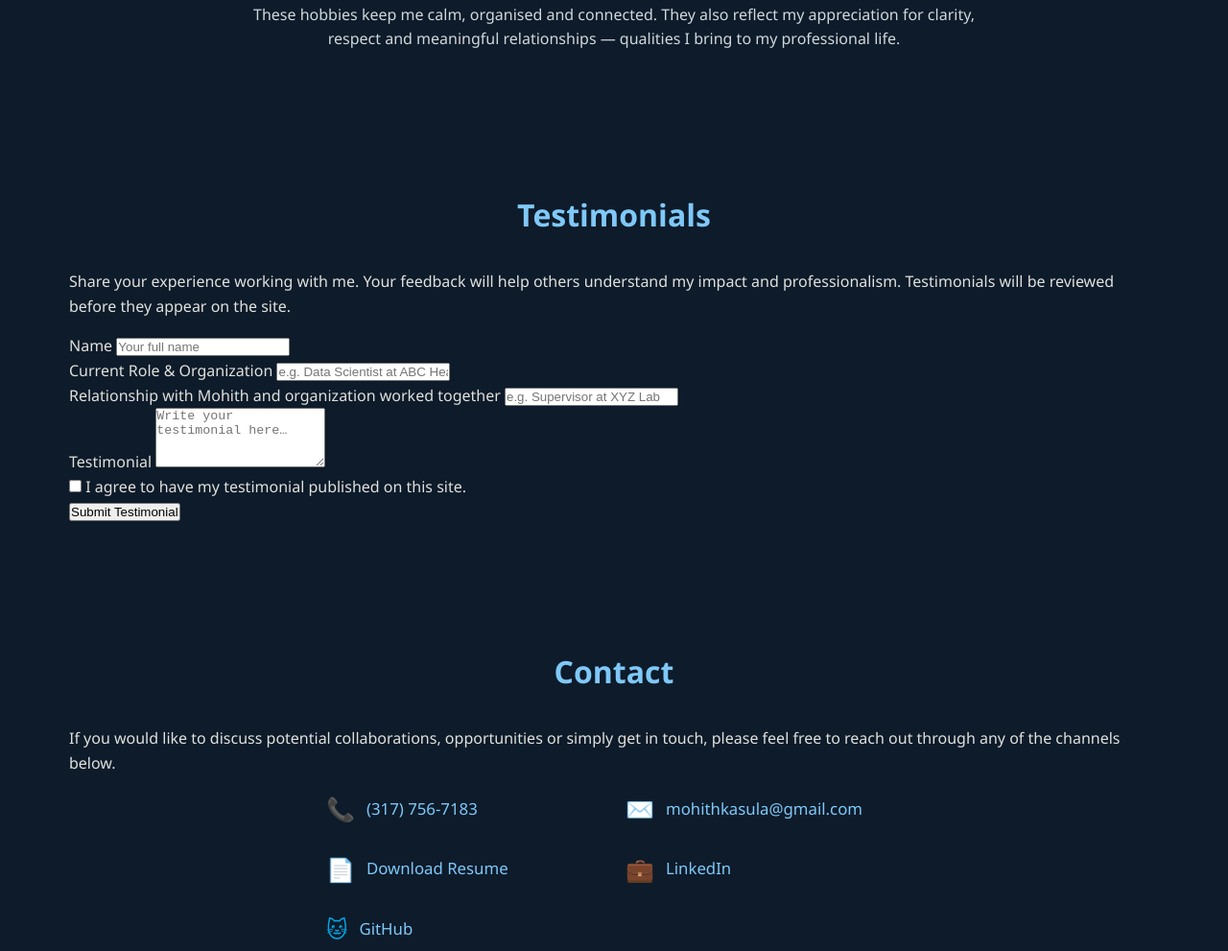
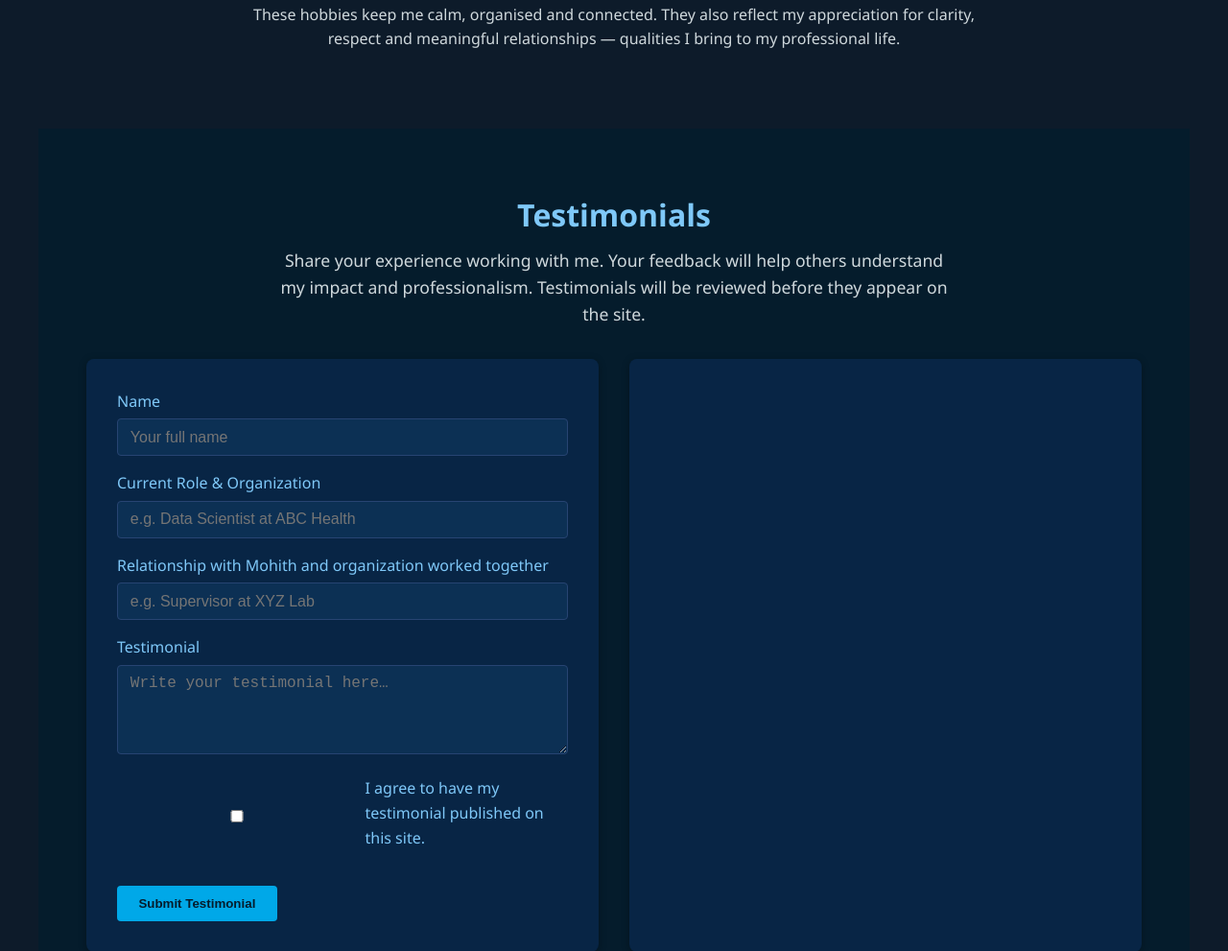
Before and after one commit to mskkasula/mohithkasula, a plain HTML site: page index.html in a window 1280 px wide. Shown: the part 8171-9162 px from the top of the page at 96% size. Drawn offline with Linux system fonts and the light colour scheme.

Commit message:
Add styles for testimonials section
Added styles for testimonials section including layout, form, and display.

```diff
--- a/styles.css
+++ b/styles.css
@@ -717,3 +717,153 @@ footer {
     grid-template-columns: repeat(auto-fit, minmax(260px, 1fr));
   }
 }
+
+/* Testimonials section */
+.testimonials-section {
+  padding: 4rem 0;
+  background-color: #051c2c;
+  color: #cfd8dc;
+}
+
+.testimonials-section h2 {
+  text-align: center;
+  margin-bottom: 0.5rem;
+  color: #7fc8f8;
+}
+
+.testimonials-section .section-intro {
+  text-align: center;
+  margin-bottom: 2rem;
+  font-size: 1.1rem;
+  max-width: 700px;
+  margin-left: auto;
+  margin-right: auto;
+}
+
+.testimonial-container {
+  display: grid;
+  grid-template-columns: 1fr 1fr;
+  gap: 2rem;
+  max-width: 1100px;
+  margin: 0 auto;
+}
+
+@media (max-width: 850px) {
+  .testimonial-container {
+    grid-template-columns: 1fr;
+  }
+}
+
+.testimonial-form {
+  background-color: #082545;
+  padding: 2rem;
+  border-radius: 8px;
+  box-shadow: 0 2px 8px rgba(0, 0, 0, 0.3);
+}
+
+.testimonial-form .form-group {
+  margin-bottom: 1rem;
+}
+
+.testimonial-form label {
+  display: block;
+  margin-bottom: 0.3rem;
+  font-weight: 500;
+  color: #7fc8f8;
+}
+
+.testimonial-form input,
+.testimonial-form textarea {
+  width: 100%;
+  padding: 0.6rem 0.8rem;
+  border-radius: 4px;
+  border: 1px solid #274472;
+  background-color: #0c3054;
+  color: #cfd8dc;
+  font-size: 1rem;
+}
+
+.testimonial-form textarea {
+  resize: vertical;
+}
+
+.testimonial-form .consent-group {
+  display: flex;
+  align-items: center;
+  gap: 0.5rem;
+}
+
+.testimonial-form .btn-primary {
+  display: inline-block;
+  margin-top: 1rem;
+  padding: 0.7rem 1.4rem;
+  background-color: #00a8e8;
+  color: #051c2c;
+  font-weight: 600;
+  border: none;
+  border-radius: 4px;
+  cursor: pointer;
+  transition: background-color 0.3s ease;
+}
+
+.testimonial-form .btn-primary:hover,
+.testimonial-form .btn-primary:focus {
+  background-color: #7fc8f8;
+}
+
+.testimonial-display {
+  background-color: #082545;
+  padding: 2rem;
+  border-radius: 8px;
+  box-shadow: 0 2px 8px rgba(0, 0, 0, 0.3);
+  overflow: hidden;
+  position: relative;
+}
+
+.testimonial-carousel {
+  display: flex;
+  flex-direction: column;
+  animation: scroll-testimonials 20s linear infinite;
+}
+
+.testimonial-item {
+  margin-bottom: 2rem;
+  padding-bottom: 1rem;
+  border-bottom: 1px solid #274472;
+}
+
+.testimonial-item:last-child {
+  border-bottom: none;
+  margin-bottom: 0;
+}
+
+.testimonial-item h4 {
+  margin: 0;
+  color: #7fc8f8;
+  font-weight: 600;
+}
+
+.testimonial-item p {
+  margin: 0.4rem 0;
+  line-height: 1.4;
+}
+
+.testimonial-item .role {
+  font-style: italic;
+  color: #b0bec5;
+  font-size: 0.9rem;
+}
+
+.testimonial-item .relationship {
+  font-size: 0.85rem;
+  color: #90a4ae;
+}
+
+@keyframes scroll-testimonials {
+  0% {
+    transform: translateY(0);
+  }
+  100% {
+    transform: translateY(-50%);
+  }
+}
```
